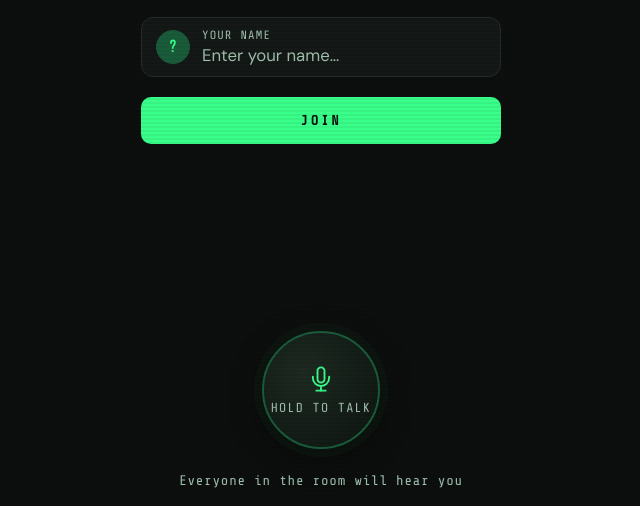
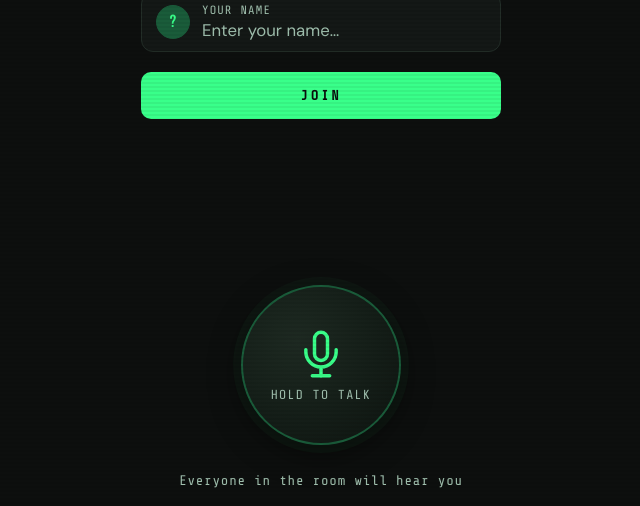
Before and after one commit to jacef8/Phone-Talkie, a website: page index.html in a window 1280 px wide. Shown: the part 294-800 px from the top of the page, without its empty margins (319-959 px from the left). Drawn offline with nearby package versions, Linux system fonts and the light colour scheme.

Commit message:
Update index.html

```diff
--- a/index.html
+++ b/index.html
@@ -188,14 +188,14 @@
   .empty-state { padding: 24px 16px; text-align: center; font-family: var(--mono); font-size: 1rem; color: var(--muted); letter-spacing: 0.08em; }
 
   .ptt-section { display: flex; flex-direction: column; align-items: center; gap: 8px; padding: 4px 0 2px; flex-shrink: 0; }
-  .ptt-outer { position: relative; width: 150px; height: 150px; display: flex; align-items: center; justify-content: center; }
+  .ptt-outer { position: relative; width: 200px; height: 200px; display: flex; align-items: center; justify-content: center; }
   .ring { position: absolute; inset: 0; border-radius: 50%; border: 2px solid var(--amber); opacity: 0; pointer-events: none; }
   .ptt-outer.tx .ring { animation: ringout 1.1s ease-out infinite; }
   .ptt-outer.tx .ring:nth-child(2){animation-delay:0.37s;} .ptt-outer.tx .ring:nth-child(3){animation-delay:0.74s;}
   @keyframes ringout { from{transform:scale(0.86);opacity:0.6;} to{transform:scale(1.22);opacity:0;} }
-  .ptt-btn { width: 118px; height: 118px; border-radius: 50%; background: radial-gradient(circle at 35% 35%, #1e2a22, #0d1410); border: 2px solid var(--green-dim); cursor: pointer; display: flex; flex-direction: column; align-items: center; justify-content: center; gap: 7px; transition: transform 0.08s ease, border-color 0.1s, box-shadow 0.1s; box-shadow: 0 0 0 8px rgba(57,255,138,0.03), 0 8px 30px rgba(0,0,0,0.5); user-select: none; -webkit-user-select: none; position: relative; z-index: 1; }
-  .ptt-btn:active, .ptt-btn.tx { border-color: var(--amber); transform: scale(0.96); box-shadow: 0 0 0 10px rgba(255,184,48,0.06), 0 0 36px rgba(255,184,48,0.18), 0 4px 14px rgba(0,0,0,0.5); }
-  .ptt-mic { width: 28px; height: 28px; fill: none; stroke: var(--green); stroke-width: 1.6; stroke-linecap: round; stroke-linejoin: round; transition: stroke 0.1s, transform 0.1s; }
+  .ptt-btn { width: 160px; height: 160px; border-radius: 50%; background: radial-gradient(circle at 35% 35%, #1e2a22, #0d1410); border: 2px solid var(--green-dim); cursor: pointer; display: flex; flex-direction: column; align-items: center; justify-content: center; gap: 7px; transition: transform 0.08s ease, border-color 0.1s, box-shadow 0.1s; box-shadow: 0 0 0 8px rgba(57,255,138,0.03), 0 8px 30px rgba(0,0,0,0.5); user-select: none; -webkit-user-select: none; position: relative; z-index: 1; }
+  .ptt-btn:active, .ptt-btn.tx { border-color: var(--amber); transform: scale(0.96); box-shadow: 0 0 0 16px rgba(255,184,48,0.1), 0 0 60px rgba(255,184,48,0.35), 0 4px 14px rgba(0,0,0,0.5); }
+  .ptt-mic { width: 52px; height: 52px; fill: none; stroke: var(--green); stroke-width: 1.6; stroke-linecap: round; stroke-linejoin: round; transition: stroke 0.1s, transform 0.1s; }
   .ptt-btn.tx .ptt-mic { stroke: var(--amber); transform: scale(1.08); }
   .ptt-sub { font-family: var(--mono); font-size: 0.82rem; letter-spacing: 0.1em; text-transform: uppercase; color: #a0c0ae; transition: color 0.1s; }
   .ptt-btn.tx .ptt-sub { color: var(--amber); }
```
